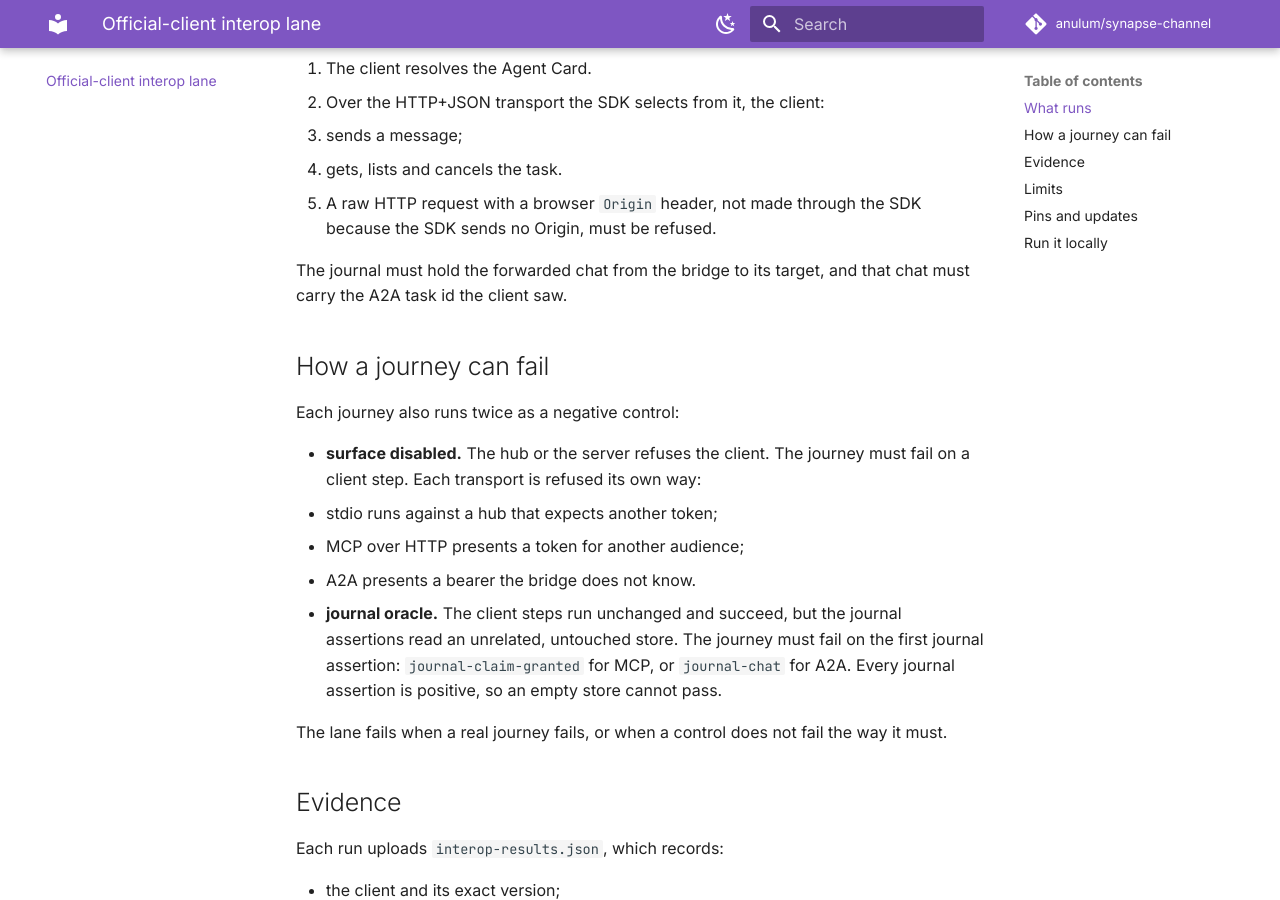
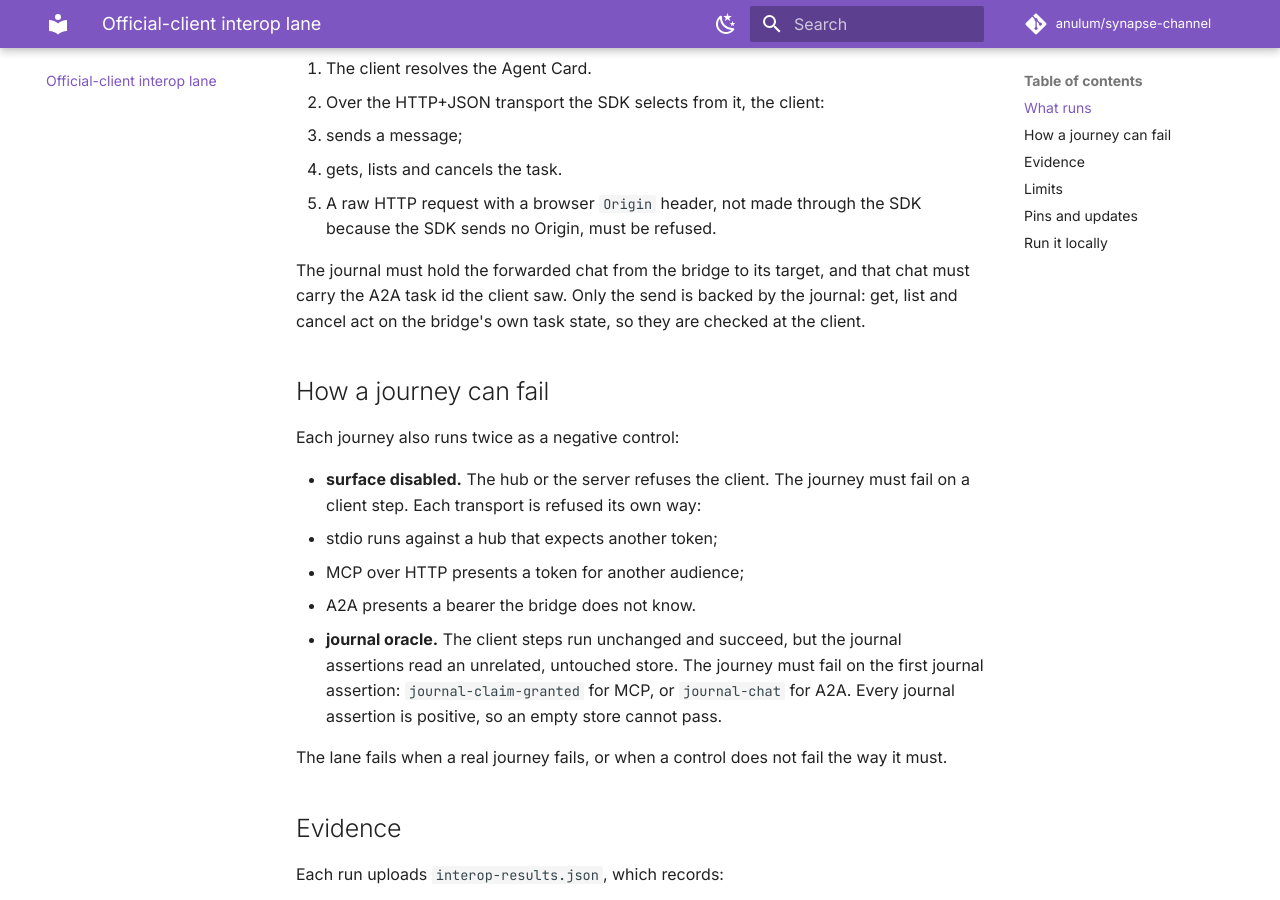
Before and after one commit to anulum/synapse-channel, an MkDocs documentation site: the page built from docs/interop.md, in a window 1280 px wide and 900 px high, scrolled down 1559 px. Built offline with MkDocs 1.6.1 and Material for MkDocs 9.7.7, drawn with Linux system fonts in a browser that asks for light colours; comment, search, counter and statistics services are not loaded; some of the changed text lies outside the part shown.

Commit message:
fix(interop): use the shared POSIX mode marker and state the lane's limits
The owner-only file tests used their own platform skip, which the skip
ledger does not list, so the ordinary suite would fail. They now use the
shared POSIX mode-bits marker, and the kill-path test needs no skip at
all. docs/interop.md now says that only the A2A send is backed by the
journal, and that a local run without the TypeScript or A2A client is
partial.

Hooks-Verified: pre-commit sha256:3552a67ddc3a6626
Seat: f636
Authored by Anulum Fortis & Arcane Sapience (protoscience@anulum.li)

````diff
--- a/docs/interop.md
+++ b/docs/interop.md
@@ -68,7 +68,9 @@
    because the SDK sends no Origin, must be refused.
 
 The journal must hold the forwarded chat from the bridge to its target, and
-that chat must carry the A2A task id the client saw.
+that chat must carry the A2A task id the client saw. Only the send is backed by
+the journal: get, list and cancel act on the bridge's own task state, so they
+are checked at the client.
 
 ## How a journey can fail
 
@@ -137,4 +139,6 @@
 ```
 
 The lane prints one line per row and mode, and exits non-zero when any outcome
-is not the one required.
+is not the one required. Without `--mcp-ts` or `--a2a-python` it runs only the
+MCP Python SDK rows and still exits 0 when they are as required. Such a run is
+partial; CI always passes both options.
````
Also changed, not shown: 1 other file.
